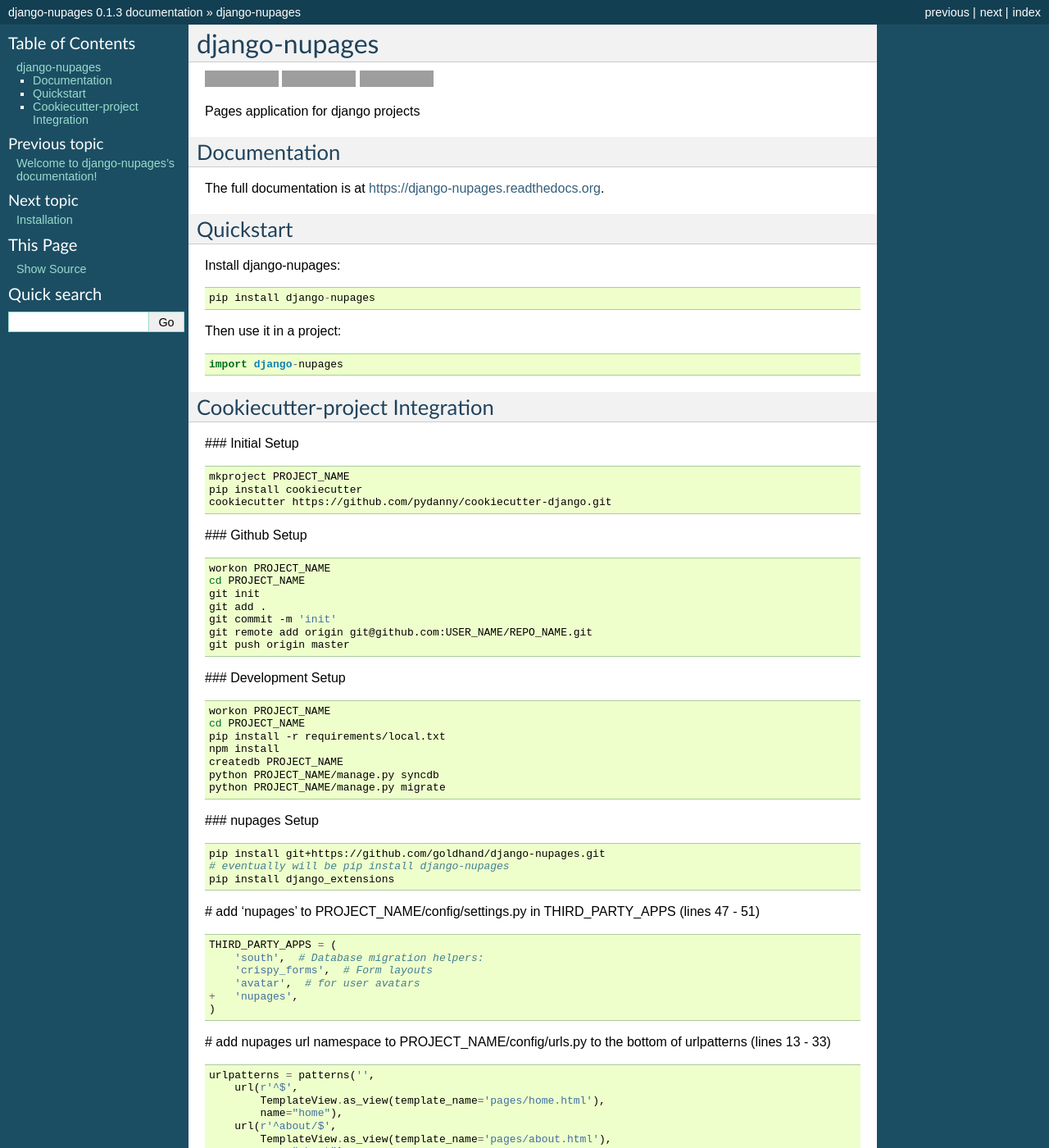
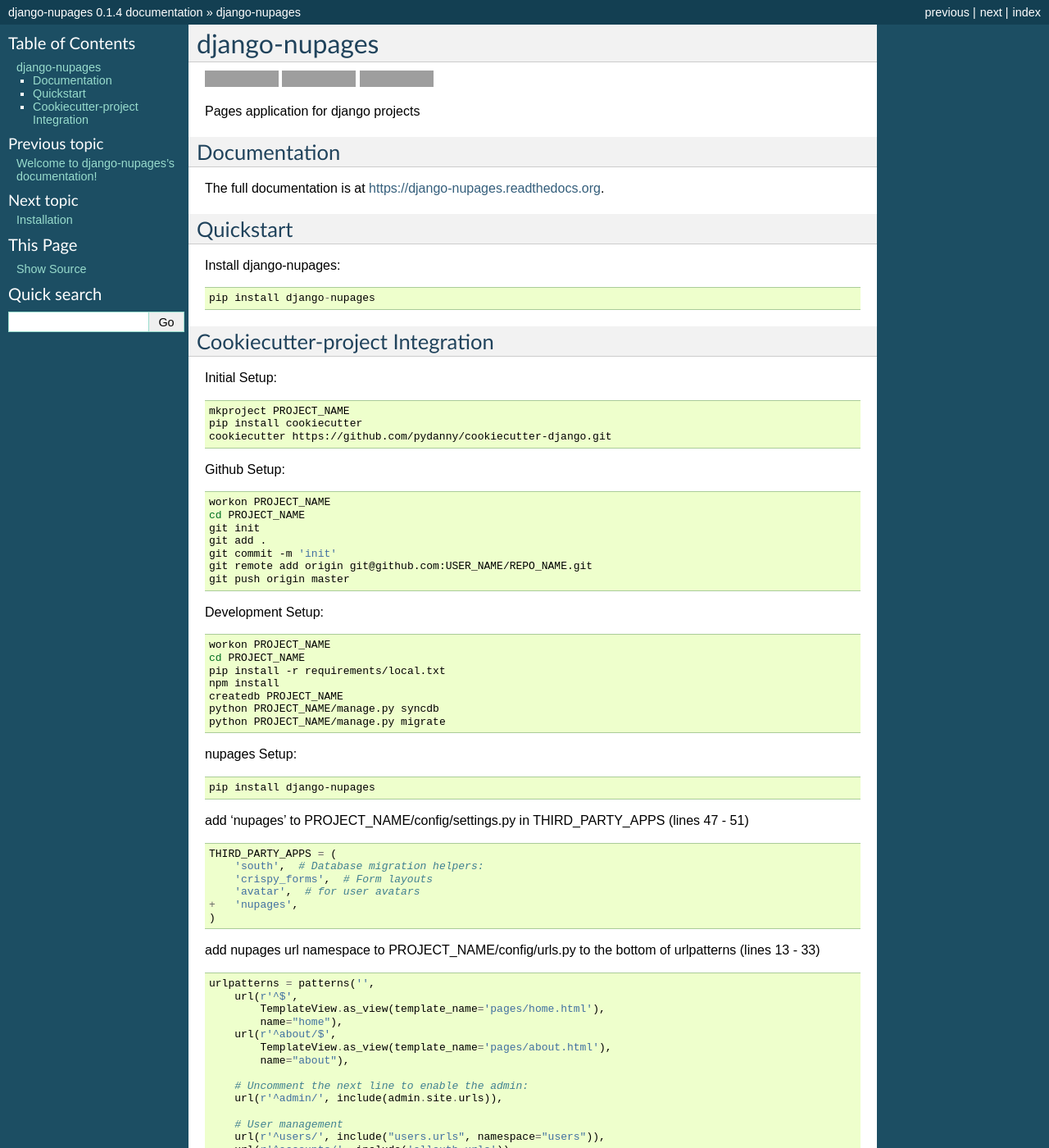
Before and after one commit to goldhand/django-nupages, a Sphinx documentation site: the page built from docs/readme.rst, in a window 1280 px wide and 1400 px high. Shown: the whole window at 82% size. Built offline with Sphinx 7.4.7, drawn with Linux system fonts in a browser that asks for light colours; some of the changed text lies outside the part shown; grey boxes are pictures that could not be loaded.

```diff
--- a/README.rst
+++ b/README.rst
@@ -25,14 +25,11 @@ Install django-nupages::
 
     pip install django-nupages
 
-Then use it in a project::
-
-    import django-nupages
 
 Cookiecutter-project Integration
 --------------------------------
 
-### Initial Setup
+Initial Setup:
 
 .. code-block:: bash
 
@@ -40,7 +37,7 @@ Cookiecutter-project Integration
     pip install cookiecutter
     cookiecutter https://github.com/pydanny/cookiecutter-django.git
 
-### Github Setup
+Github Setup:
 
 .. code-block:: bash
 
@@ -52,7 +49,7 @@ Cookiecutter-project Integration
     git remote add origin git@github.com:USER_NAME/REPO_NAME.git
     git push origin master
 
-### Development Setup
+Development Setup:
 
 .. code-block:: bash
 
@@ -65,15 +62,14 @@ Cookiecutter-project Integration
     python PROJECT_NAME/manage.py migrate
 
 
-### nupages Setup
+nupages Setup:
 
 .. code-block:: bash
 
-    pip install git+https://github.com/goldhand/django-nupages.git
-    # eventually will be pip install django-nupages
-    pip install django_extensions
+    pip install django-nupages
 
-# add 'nupages' to PROJECT_NAME/config/settings.py in THIRD_PARTY_APPS (lines 47 - 51)
+
+add 'nupages' to PROJECT_NAME/config/settings.py in THIRD_PARTY_APPS (lines 47 - 51)
 
 .. code-block:: python
 
@@ -84,7 +80,7 @@ Cookiecutter-project Integration
     +   'nupages',
     )
 
-# add nupages url namespace to PROJECT_NAME/config/urls.py to the bottom of urlpatterns (lines 13 - 33)
+add nupages url namespace to PROJECT_NAME/config/urls.py to the bottom of urlpatterns (lines 13 - 33)
 
 .. code-block:: python
 
@@ -111,7 +107,7 @@ Cookiecutter-project Integration
 
     ) + static(settings.MEDIA_URL, document_root=settings.MEDIA_ROOT)
 
-# sync the database
+sync the database
 
 .. code-block:: bash
 
@@ -120,7 +116,7 @@ Cookiecutter-project Integration
     grunt serve # open 127.0.0.1:8000 in browser
 
 
-### Production Setup
+Production Setup:
 
 .. code-block:: bash
 
--- a/docs/conf.py
+++ b/docs/conf.py
@@ -237,7 +237,7 @@ man_pages = [
 #  dir menu entry, description, category)
 texinfo_documents = [
   ('index', 'django-nupages', u'django-nupages Documentation',
-   u'Will Farley', 'django-nupages', 'One line description of project.',
+   u'Will Farley', 'django-nupages', 'Pages for django.',
    'Miscellaneous'),
 ]
 
--- a/docs/index.rst
+++ b/docs/index.rst
@@ -13,6 +13,7 @@ Contents:
 
    readme
    installation
+   setup
    usage
    contributing
    authors
--- a/nupages/__init__.py
+++ b/nupages/__init__.py
@@ -1 +1 @@
-__version__ = '0.1.3'
+__version__ = '0.1.4'
```
Also changed, not shown: docs/setup.rst (added, +29 -0 lines), HISTORY.rst (line endings or trailing spaces), docs/installation.rst (line endings or trailing spaces), 1 other file.
